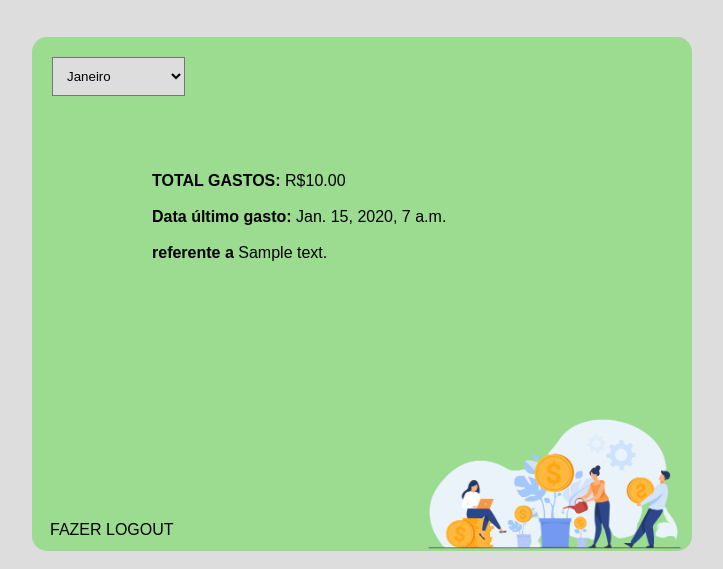
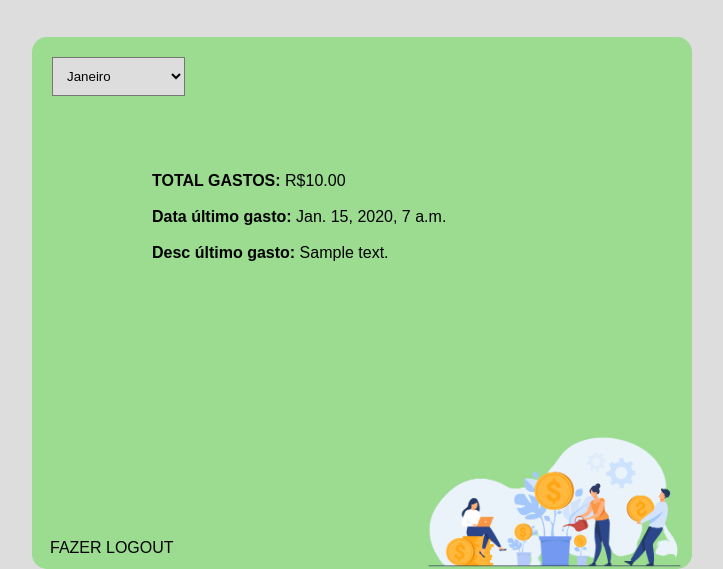
Before and after one commit to start-latamt04/MyFinances, a Django app: page /relatorio-despesas/ in a window 1280 px wide. Shown: the part 349-918 px from the top of the page, without its empty margins (458-1181 px from the left). Run offline with Django 3.2, Linux system fonts and the light colour scheme; a user stored in the database is signed in; tables that the repository leaves empty hold one stand-in row (values such as "Sample post").

Commit message:
mudando detalhes

```diff
--- a/templates/relatorio_despesas.html
+++ b/templates/relatorio_despesas.html
@@ -28,7 +28,7 @@
             <li class=gastos-item style="list-style: none;">
                 <span><b>TOTAL GASTOS:</b> R${{saldo.total_gastos}}</span><br><br>
                 <span><b>Data último gasto:</b> {{saldo.created_at}}</span><br><br>
-                <span><b>referente a</b> {{saldo.descricao}}</span>
+                <span><b>Desc último gasto:</b> {{saldo.descricao}}</span><br><br>
             </li>
         </ul>
     {% endfor %}
```
